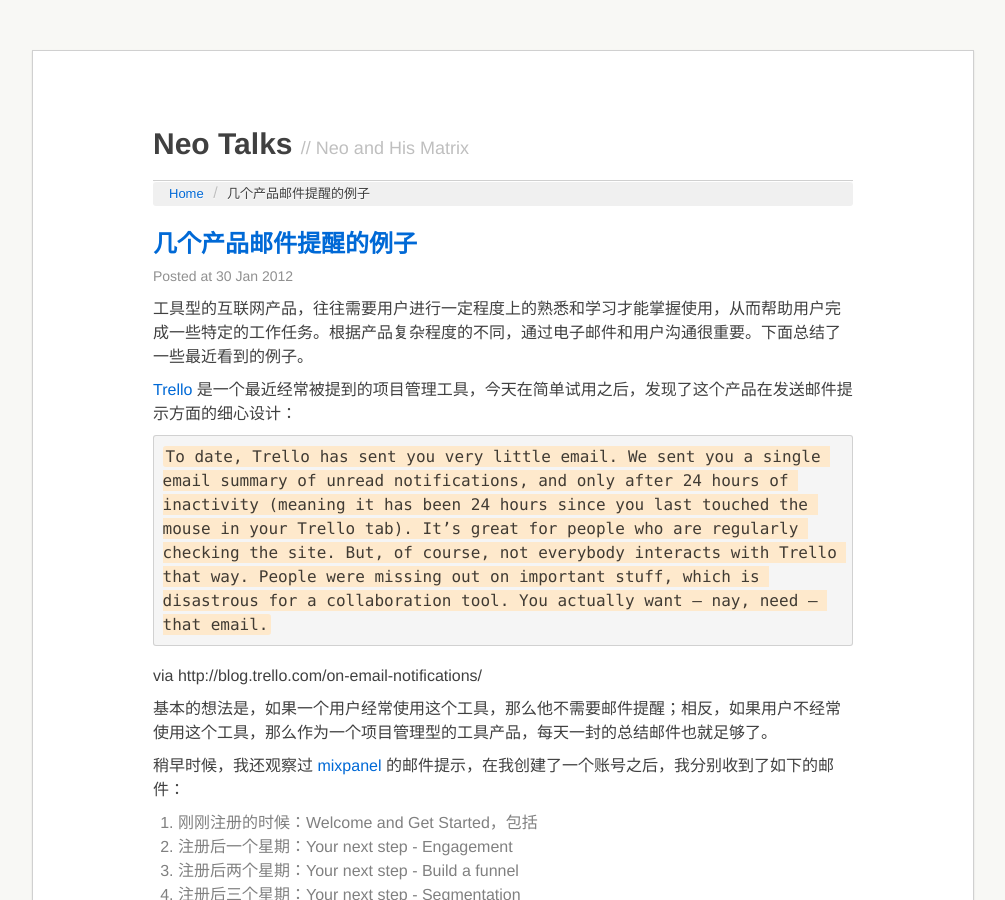
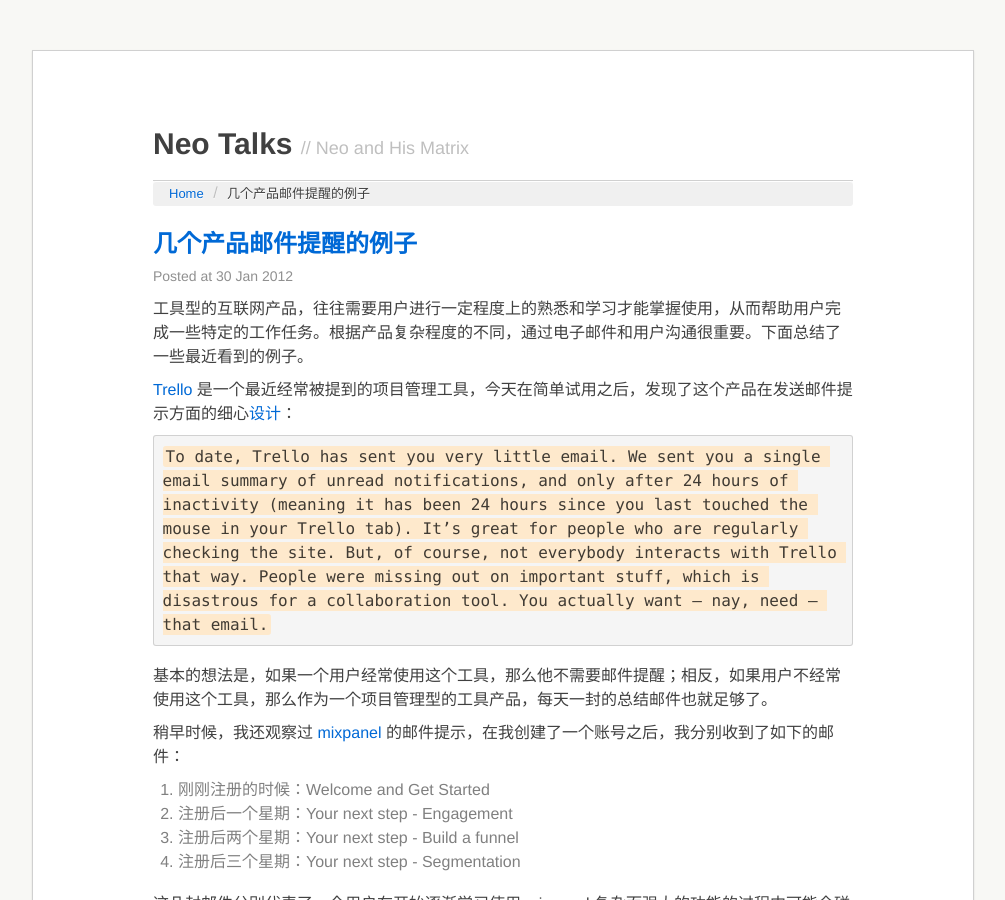
Before and after one commit to neozhang/neotalks.org, a Jekyll site: the page built from _posts/2012-1-30-email-notifications.md, in a window 1280 px wide and 900 px high. Shown: the whole window, without its empty margins (137-1142 px from the left). Built offline with Jekyll 4.4.1, drawn with Linux system fonts in a browser that asks for light colours; Markdown is read by kramdown in place of the engine named in the settings.

Commit message:
fix the new post

```diff
--- a/_posts/2012-1-30-email-notifications.md
+++ b/_posts/2012-1-30-email-notifications.md
@@ -6,17 +6,15 @@
 
 工具型的互联网产品，往往需要用户进行一定程度上的熟悉和学习才能掌握使用，从而帮助用户完成一些特定的工作任务。根据产品复杂程度的不同，通过电子邮件和用户沟通很重要。下面总结了一些最近看到的例子。
 
-[Trello](http://trello.com) 是一个最近经常被提到的项目管理工具，今天在简单试用之后，发现了这个产品在发送邮件提示方面的细心设计：
+[Trello](http://trello.com) 是一个最近经常被提到的项目管理工具，今天在简单试用之后，发现了这个产品在发送邮件提示方面的细心[设计](http://blog.trello.com/on-email-notifications/)：
 
 	To date, Trello has sent you very little email. We sent you a single email summary of unread notifications, and only after 24 hours of inactivity (meaning it has been 24 hours since you last touched the mouse in your Trello tab). It’s great for people who are regularly checking the site. But, of course, not everybody interacts with Trello that way. People were missing out on important stuff, which is disastrous for a collaboration tool. You actually want — nay, need – that email.
-
-via http://blog.trello.com/on-email-notifications/
 
 基本的想法是，如果一个用户经常使用这个工具，那么他不需要邮件提醒；相反，如果用户不经常使用这个工具，那么作为一个项目管理型的工具产品，每天一封的总结邮件也就足够了。
 
 稍早时候，我还观察过 [mixpanel](http://mixpanel.com) 的邮件提示，在我创建了一个账号之后，我分别收到了如下的邮件：
 
-1. 刚刚注册的时候：Welcome and Get Started，包括
+1. 刚刚注册的时候：Welcome and Get Started
 2. 注册后一个星期：Your next step - Engagement
 3. 注册后两个星期：Your next step - Build a funnel
 4. 注册后三个星期：Your next step - Segmentation
```
